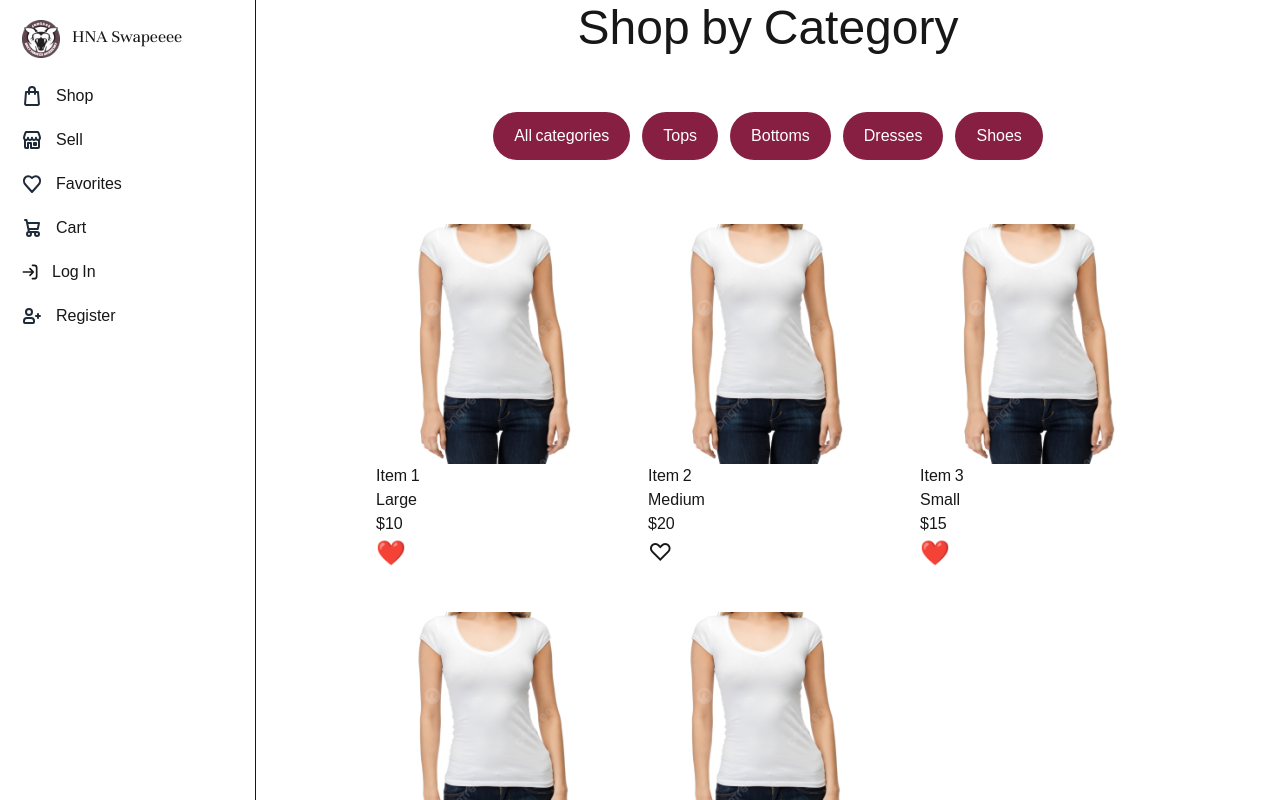
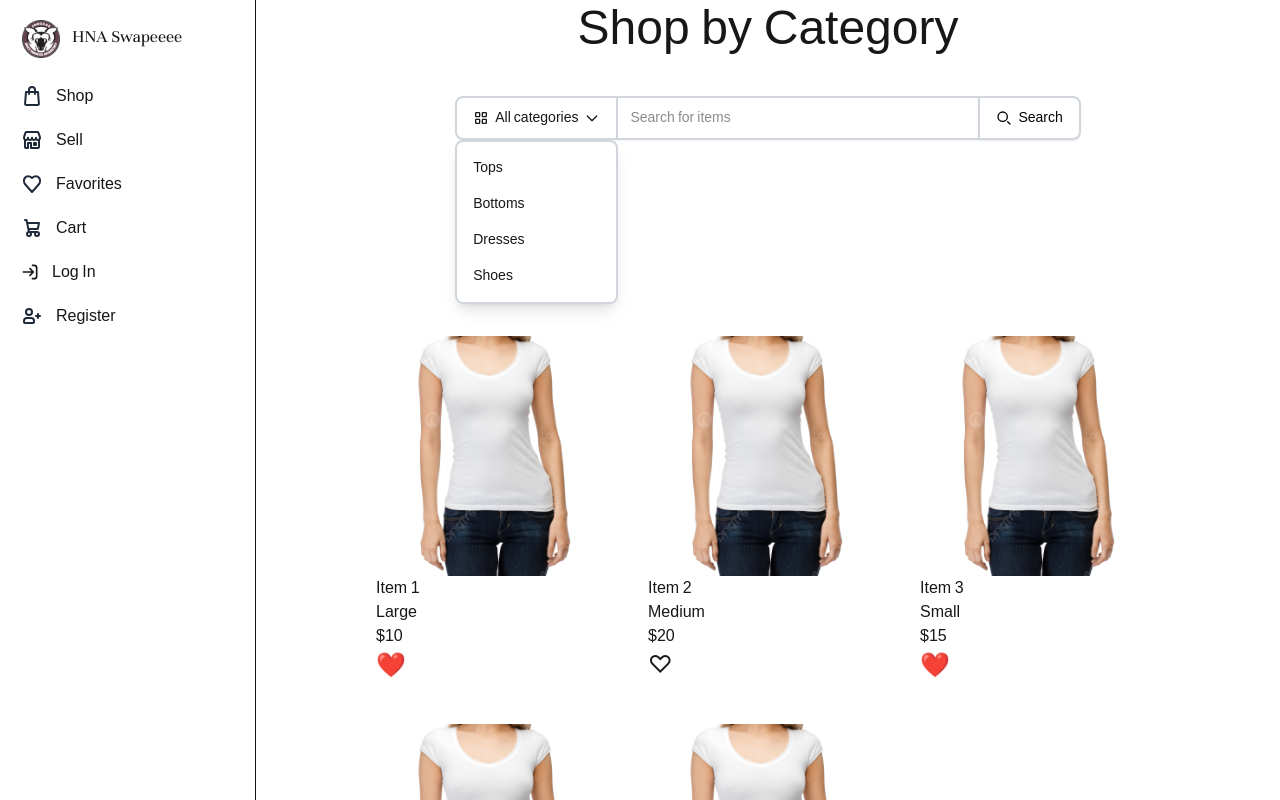
Before and after one commit to HolyNamesAcademy/Projects-II-25-26, a Next.js app in the folder frontend/: page /items in a window 1280 px wide. Both pictures are taken after a click on the button "All categories". Shown: the top 800 px of the page. Built offline with nearby package versions, Linux system fonts and the light colour scheme.

Commit message:
category filter dropdown menu combined with search bar

```diff
--- a/frontend/src/app/items/page.tsx
+++ b/frontend/src/app/items/page.tsx
@@ -1,6 +1,7 @@
 import ItemListToggle from "@/components/itemListToggle";
 import NavMenu from "@/components/navMenu";
 import CategoryFilter from "@/components/categoryFilter";
+import CategoryFilterAndSearch from "@/components/categoryFilterAndSearch";
 
 interface Item {
   name: string;
@@ -67,7 +68,10 @@ export default function List() {
         <h1 className="text-5xl align-middle text-center">Shop by Category</h1>
 
         {/*Add category filter component here*/}
-        <CategoryFilter />
+        {/*<CategoryFilter />*/}
+
+        {/*Add category filter + search component here*/}
+        <CategoryFilterAndSearch />
 
         <ItemListToggle items={items} UpdateFavorite={UpdateFavorite} />
       </main>
--- /dev/null
+++ b/frontend/src/components/categoryFilterAndSearch.tsx
@@ -0,0 +1,184 @@
+"use client";
+
+import { useState, useRef, useEffect } from "react";
+import PrimaryButton from "@/components/primaryButton";
+
+export default function CategoryFilter() {
+  const [search, setSearch] = useState("");
+  const [isDropdownOpen, setIsDropdownOpen] = useState(false);
+  const [isSearchPressed, setIsSearchPressed] = useState(false);
+  const containerRef = useRef<HTMLDivElement | null>(null);
+  const buttonRef = useRef<HTMLButtonElement | null>(null);
+  const dropdownRef = useRef<HTMLDivElement | null>(null);
+  const [dropdownLeft, setDropdownLeft] = useState(0);
+  const [dropdownHeight, setDropdownHeight] = useState(0);
+  const [dropdownWidth, setDropdownWidth] = useState<number | undefined>(
+    undefined
+  );
+
+  useEffect(() => {
+    function measure() {
+      if (!isDropdownOpen) return;
+      const containerRect = containerRef.current?.getBoundingClientRect();
+      const buttonRect = buttonRef.current?.getBoundingClientRect();
+      if (containerRect && buttonRect) {
+        setDropdownLeft(buttonRect.left - containerRect.left);
+        setDropdownWidth(buttonRect.width);
+      }
+      // Measure dropdown height after it renders
+      requestAnimationFrame(() => {
+        const h = dropdownRef.current?.offsetHeight || 0;
+        setDropdownHeight(h);
+      });
+    }
+    measure();
+    window.addEventListener("resize", measure);
+    return () => window.removeEventListener("resize", measure);
+  }, [isDropdownOpen]);
+  return (
+    <form
+      className="max-w-4xl mx-auto my-4"
+      style={{ marginBottom: isDropdownOpen ? dropdownHeight : undefined }}
+    >
+      <div
+        ref={containerRef}
+        className="relative flex shadow-xs rounded-lg -space-x-0.5"
+        style={{ WebkitTapHighlightColor: "transparent" }}
+      >
+        <label
+          htmlFor="search-dropdown"
+          className="block mb-2.5 text-sm font-medium text-heading sr-only"
+        >
+          Your Email
+        </label>
+        <button
+          ref={buttonRef}
+          id="dropdown-button"
+          data-dropdown-toggle="dropdown"
+          type="button"
+          onClick={() => setIsDropdownOpen(!isDropdownOpen)}
+          aria-expanded={isDropdownOpen}
+          aria-controls="dropdown"
+          className="relative inline-flex items-center shrink-0 z-10 text-body bg-neutral-secondary-medium box-border border-2 border-gray-300 hover:bg-neutral-tertiary-medium hover:text-heading focus:ring-0 font-medium leading-5 rounded-l-lg text-sm px-4 py-2.5 focus:outline-none"
+        >
+          <svg
+            className="w-4 h-4 me-1.5"
+            aria-hidden="true"
+            xmlns="http://www.w3.org/2000/svg"
+            width="24"
+            height="24"
+            fill="none"
+            viewBox="0 0 24 24"
+          >
+            <path
+              stroke="currentColor"
+              stroke-linecap="round"
+              stroke-linejoin="round"
+              stroke-width="2"
+              d="M9.143 4H4.857A.857.857 0 0 0 4 4.857v4.286c0 .473.384.857.857.857h4.286A.857.857 0 0 0 10 9.143V4.857A.857.857 0 0 0 9.143 4Zm10 0h-4.286a.857.857 0 0 0-.857.857v4.286c0 .473.384.857.857.857h4.286A.857.857 0 0 0 20 9.143V4.857A.857.857 0 0 0 19.143 4Zm-10 10H4.857a.857.857 0 0 0-.857.857v4.286c0 .473.384.857.857.857h4.286a.857.857 0 0 0 .857-.857v-4.286A.857.857 0 0 0 9.143 14Zm10 0h-4.286a.857.857 0 0 0-.857.857v4.286c0 .473.384.857.857.857h4.286a.857.857 0 0 0 .857-.857v-4.286a.857.857 0 0 0-.857-.857Z"
+            />
+          </svg>
+          All categories
+          <svg
+            className="w-4 h-4 ms-1.5"
+            aria-hidden="true"
+            xmlns="http://www.w3.org/2000/svg"
+            width="24"
+            height="24"
+            fill="none"
+            viewBox="0 0 24 24"
+          >
+            <path
+              stroke="currentColor"
+              stroke-linecap="round"
+              stroke-linejoin="round"
+              stroke-width="2"
+              d="m19 9-7 7-7-7"
+            />
+          </svg>
+        </button>
+        <div
+          id="dropdown"
+          ref={dropdownRef}
+          style={{ left: dropdownLeft, top: "100%", width: dropdownWidth }}
+          className={`z-10 ${isDropdownOpen ? "block" : "hidden"} absolute bg-neutral-primary-medium border-2 border-gray-300 rounded-lg overflow-hidden shadow-lg`}
+        >
+          <ul
+            className="p-2 text-sm text-body font-medium"
+            aria-labelledby="dropdown-button"
+          >
+            <li>
+              <a
+                href="#"
+                className="block p-2 hover:bg-neutral-tertiary-medium hover:text-heading rounded-md focus:outline-none focus:bg-neutral-tertiary-medium focus:text-heading"
+              >
+                Tops
+              </a>
+            </li>
+            <li>
+              <a
+                href="#"
+                className="block p-2 hover:bg-neutral-tertiary-medium hover:text-heading rounded-md focus:outline-none focus:bg-neutral-tertiary-medium focus:text-heading"
+              >
+                Bottoms
+              </a>
+            </li>
+            <li>
+              <a
+                href="#"
+                className="block p-2 hover:bg-neutral-tertiary-medium hover:text-heading rounded-md focus:outline-none focus:bg-neutral-tertiary-medium focus:text-heading"
+              >
+                Dresses
+              </a>
+            </li>
+            <li>
+              <a
+                href="#"
+                className="block p-2 hover:bg-neutral-tertiary-medium hover:text-heading rounded-md focus:outline-none focus:bg-neutral-tertiary-medium focus:text-heading"
+              >
+                Shoes
+              </a>
+            </li>
+          </ul>
+        </div>
+        <input
+          type="text"
+          id="search-dropdown"
+          className="relative pl-3 pr-50 py-2.5 bg-neutral-secondary-medium border-2 border-gray-300 text-heading text-sm focus:outline-none focus:ring-0 focus:border-gray-300 block w-full placeholder:text-body"
+          placeholder="Search for items"
+          value={search}
+          onChange={(e) => setSearch(e.target.value)}
+          required
+        />
+        <button
+          type="button"
+          onMouseDown={() => setIsSearchPressed(true)}
+          onMouseUp={() => setIsSearchPressed(false)}
+          onMouseLeave={() => setIsSearchPressed(false)}
+          onTouchStart={() => setIsSearchPressed(true)}
+          onTouchEnd={() => setIsSearchPressed(false)}
+          style={{ backgroundColor: isSearchPressed ? "#e5e7eb" : undefined }}
+          className="inline-flex items-center text-black bg-brand hover:bg-brand-strong active:bg-neutral-tertiary-medium active:text-heading box-border border-2 border-gray-300 focus:ring-0 shadow-xs font-medium leading-5 rounded-r-lg text-sm px-4 py-2.5 focus:outline-none"
+        >
+          <svg
+            className="w-4 h-4 me-1.5"
+            aria-hidden="true"
+            xmlns="http://www.w3.org/2000/svg"
+            width="24"
+            height="24"
+            fill="none"
+            viewBox="0 0 24 24"
+          >
+            <path
+              stroke="currentColor"
+              stroke-linecap="round"
+              stroke-width="2"
+              d="m21 21-3.5-3.5M17 10a7 7 0 1 1-14 0 7 7 0 0 1 14 0Z"
+            />
+          </svg>
+          Search
+        </button>
+      </div>
+    </form>
+  );
+}
```
